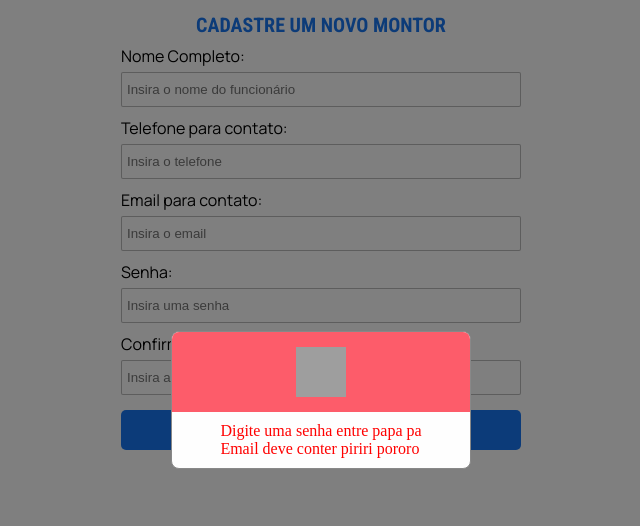
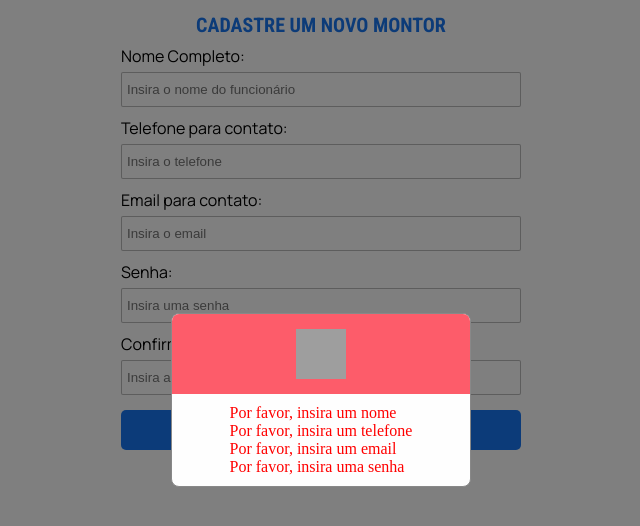
Before and after one commit to SoyTech-Solutions/dashboard-soysense, a website: page cadastro-monitor.html in a window 1280 px wide. Both pictures are taken after a click on the button "Cadastrar novo funcionário". Shown: the whole page, without its empty margins (319-959 px from the left). Drawn offline with Linux system fonts and the light colour scheme; grey boxes are pictures that could not be loaded.

Commit message:
Atualizando o modal na tela de cadastro

```diff
--- a/cadastro-monitor.html
+++ b/cadastro-monitor.html
@@ -1,5 +1,6 @@
 <!DOCTYPE html>
 <html lang="pt-br">
+
 <head>
     <meta charset="UTF-8">
     <meta name="viewport" content="width=device-width, initial-scale=1.0">
@@ -7,6 +8,7 @@
     <link rel="stylesheet" href="css/global-style.css">
     <link rel="stylesheet" href="css/cadastro-monitor.css">
 </head>
+
 <body>
     <div class="cadastro-box">
         <h1>Cadastre um novo Montor</h1>
@@ -14,14 +16,16 @@
             <div class="row">
                 <div class="col">
                     <label>Nome Completo:</label>
-                    <input id="input_nome_cliente" name="nome" type="text" required placeholder="Insira o nome do funcionário">
+                    <input id="input_nome_cliente" name="nome" type="text" required
+                        placeholder="Insira o nome do funcionário">
                     <div id="div_erro_nome_cliente"></div>
                 </div>
             </div>
             <div class="row">
                 <div class="col">
                     <label>Telefone para contato:</label>
-                    <input id="input_telefone_contato" name="telefone" type="text" required placeholder="Insira o telefone">
+                    <input id="input_telefone_contato" name="telefone" type="text" required
+                        placeholder="Insira o telefone">
                     <div id="div_erro_telefone_contato"></div>
                 </div>
             </div>
@@ -42,7 +46,8 @@
             <div class="row">
                 <div class="col">
                     <label>Confirme a senha:</label>
-                    <input id="input_confirmacao_senha" name="confirmacaoSenha" type="password" required placeholder="Insira a senha novamente">
+                    <input id="input_confirmacao_senha" name="confirmacaoSenha" type="password" required
+                        placeholder="Insira a senha novamente">
                     <div id="div_erro_confirmacao_senha"></div>
                 </div>
             </div>
@@ -54,84 +59,98 @@
     <div id="modalErro" class="modal">
         <div class="modal-content" id="modalContent">
             <div class="header-modal">
-                <img width="50" height="50" src="https://img.icons8.com/ios/50/FFFFFF/box-important--v1.png" alt="box-important--v1"/>            </div>
+                <img width="50" height="50" src="https://img.icons8.com/ios/50/FFFFFF/box-important--v1.png"
+                    alt="box-important--v1" />
+            </div>
             <div class="modal-erros" id="modal_erros">
 
             </div>
         </div>
     </div>
 </body>
+
 </html>
 
 <script>
     function Cadastrar() {
 
+        // Segue constantes dos input's
         const nomeCliente = input_nome_cliente.value
         const telContato = input_telefone_contato.value
         const emailContato = input_email_contato.value
         const senha = input_senha.value
         const confirmacaoSenha = input_confirmacao_senha.value
-        let verificacaoNomeCliente = ``
-        let verificacaoTelefone = telContato.replaceAll(" ", "").replaceAll("+", "").replaceAll("-", "").replaceAll("(", "").replaceAll(")", "")
-        let verificacaoSenha = Number(senha)
-        let senhaAutorizada = false
+        let verificacaoNomeCliente = `` // Usada nas verificações do nome
+        let verificacaoTelefone = telContato.replaceAll(" ", "").replaceAll("+", "").replaceAll("-", "").replaceAll("(", "").replaceAll(")", "") // troca todos os parenteses, sinais de "+", "-" e espaços por espaços em branco, para que fique apenas números na hora da verificação.
+        let verificacaoSenha = Number(senha) // Usada na maioria das verificações da senha
+        let senhaAutorizada = false // serve para verificar se a senha contém algum caractere numérico
+        let listaErro = `` // serve para armazenas as mensagens de erro
+        let contemErro = false // serve para verificar se houve algum erro em qualquer um dos campos
 
-        // todas as verificações, adiciona em uma variavel o erro
-        // exemplo
-        let listaErro = `<p style="color: red"> Digite uma senha entre papa pa</p>`
-        listaErro +=  `<p style="color: red"> Email deve conter piriri pororo</p>`
-        // listaErro +=  `<p style="color: red"> Email deve conter piriri pororo</p>`
-        // listaErro +=  `<p style="color: red"> Email deve conter piriri pororo</p>`
-        // listaErro +=  `<p style="color: red"> Email deve conter piriri pororo</p>`
 
-        // coloca os erros no modal
+        if (nomeCliente == "") {
+            listaErro += `<p style="color: red">Por favor, insira um nome</p>`
+            contemErro = true
+
+        } else for (let contagemNome = 0; contagemNome <= 9; contagemNome++) {
+            verificacaoNomeCliente = nomeCliente.indexOf(contagemNome)
+
+            if (verificacaoNomeCliente >= 0) {
+                listaErro += `<p style="color: red">Nome inválido</p>`
+                contemErro = true
+            }
+        }
+        if (telContato == "") {
+            listaErro += `<p style="color: red">Por favor, insira um telefone</p>`
+            contemErro = true
+
+        } else if (isNaN(verificacaoTelefone) || verificacaoTelefone.length > 14 || verificacaoTelefone.length < 11) {
+            listaErro += `<p style="color: red">Telefone inválido</p>`
+            contemErro = true
+        }
+        if (emailContato == "") {
+            listaErro += `<p style="color: red">Por favor, insira um email</p>`
+            contemErro = true
+
+        } else if (emailContato.indexOf('@') <= 0 || emailContato.indexOf('.') <= 0) {
+            listaErro += `<p style="color: red">Email inválido</p>`
+            contemErro = true
+
+        }
+        if (verificacaoSenha == "") {
+            listaErro += `<p style="color: red">Por favor, insira uma senha</p>`
+            contemErro = true
+
+        } else if (verificacaoSenha.length < 8 || verificacaoSenha.length > 255 || senha.indexOf('%') <= 0) {
+            listaErro += `<p style="color: red">A senha deve conter ao menos 8 dígitos, sendo composto de números e ao menos um %</p>`
+            contemErro = true
+
+        } else for (let contagemSenha = 0; contagemSenha <= 9; contagemSenha++) {
+            verificacaoSenha = senha.indexOf(contagemSenha)
+
+            if (verificacaoSenha >= 0) {
+                senhaAutorizada = true
+
+            } else if (senhaAutorizada = false) {
+                listaErro += `<p style="color: red">A senha deve conter ao menos um caractere numérico</p>`
+                contemErro = true
+            }
+        }
+        if (confirmacaoSenha != senha) {
+            listaErro += `<p style="color: red">As senhas não coincidem</p>`
+            contemErro = true
+        }
+        // coloca os erros no modal se houver erro
+        if (contemErro == true) {
             modal_erros.innerHTML = listaErro;
 
             modalErro.style.display = 'flex'; // ativa o modal
 
-        setTimeout(function(){
+            setTimeout(function () {
                 modalErro.style.display = 'none';
             }, 4000); // espera 3 segundos para tirar o modal da tela
+        }
+    }
 
 
-
-
-        // if (nomeCliente == "") {
-        //     div_erro_nome_cliente.innerHTML = `<a style="color: red">Nome inválido</a>`
-        // } else {
-        //     div_erro_nome_cliente.innerHTML = ``
-        // }
-        // if (telContato == "" || isNaN(verificacaoTelefone) || verificacaoTelefone.length > 14 || verificacaoTelefone.length < 11) {
-        //     div_erro_telefone_contato.innerHTML = `<a style="color: red">Telefone inválido</a>`
-        // } else {
-        //     div_erro_telefone_contato.innerHTML = ``
-        // }
-        // if (emailContato == "" || emailContato.indexOf('@') <= 0 || emailContato.indexOf('.') <= 0) {
-        //     div_erro_email_contato.innerHTML = `<a style="color: red">Email inválido</a>`
-        // } else {
-        //     div_erro_email_contato.innerHTML = ``
-        // }
-        // if (verificacaoSenha == "" || verificacaoSenha.length < 8 || verificacaoSenha.length > 255 || senha.indexOf('%') <= 0) {
-        //     div_erro_senha.innerHTML = `<a style="color: red">A senha deve ter o menos 8 digitos, sendo composto de números e ao menos um %</a>`
-        // } else for (let contagemSenha = 0; contagemSenha <= 9; contagemSenha++) {
-        //     verificacaoSenha = senha.indexOf(contagemSenha)
-        //     if (verificacaoSenha >= 0) {
-        //         div_erro_senha.innerHTML = ``
-        //         senhaAutorizada = true
-        //     } else if (senhaAutorizada = false) {
-        //         div_erro_senha.innerHTML = `<a style="color: red">senha inválida</a>`
-        //     }
-        // }
-        // if (confirmacaoSenha != senha) {
-        //     div_erro_confirmacao_senha.innerHTML = `<a style="color: red">As senhas não coincidem</a>`
-        // } else {
-        //     div_erro_confirmacao_senha.innerHTML = ``
-        // }
-        // for (let contagemNome = 0; contagemNome <= 9; contagemNome++) {
-        //     verificacaoNomeCliente = nomeCliente.indexOf(contagemNome)
-        //     if (verificacaoNomeCliente >= 0) {
-        //         div_erro_nome_cliente.innerHTML = `<a style="color: red">Nome inválido</a>`
-        //     }
-        // }
-    }
 </script>
```
Lines whose indentation alone changed are shown as unchanged.
